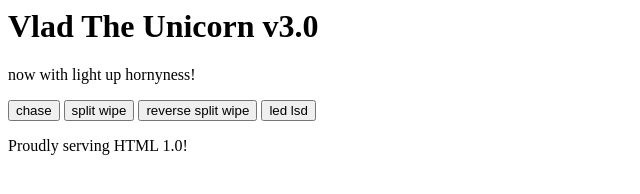
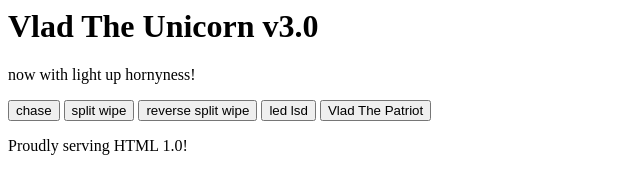
Before and after one commit to adbacker/vlad, a plain HTML site: page index.html in a window 1280 px wide. Shown: the whole page, without its empty margins (0-640 px from the left). Drawn offline with Linux system fonts and the light colour scheme.

Commit message:
vlad the patriot

```diff
--- a/index.html
+++ b/index.html
@@ -15,6 +15,7 @@
 <button type="button>" onclick="setWipe('split')">split wipe</button>
 <button type="button>" onclick="setWipe('reversesplit')">reverse split wipe</button>
 <button type="button>" onclick="setWipe('lsd')">led lsd</button>
+<button type="button>" onclick="setWipe('4th')">Vlad The Patriot</button>
 
 
 
```
